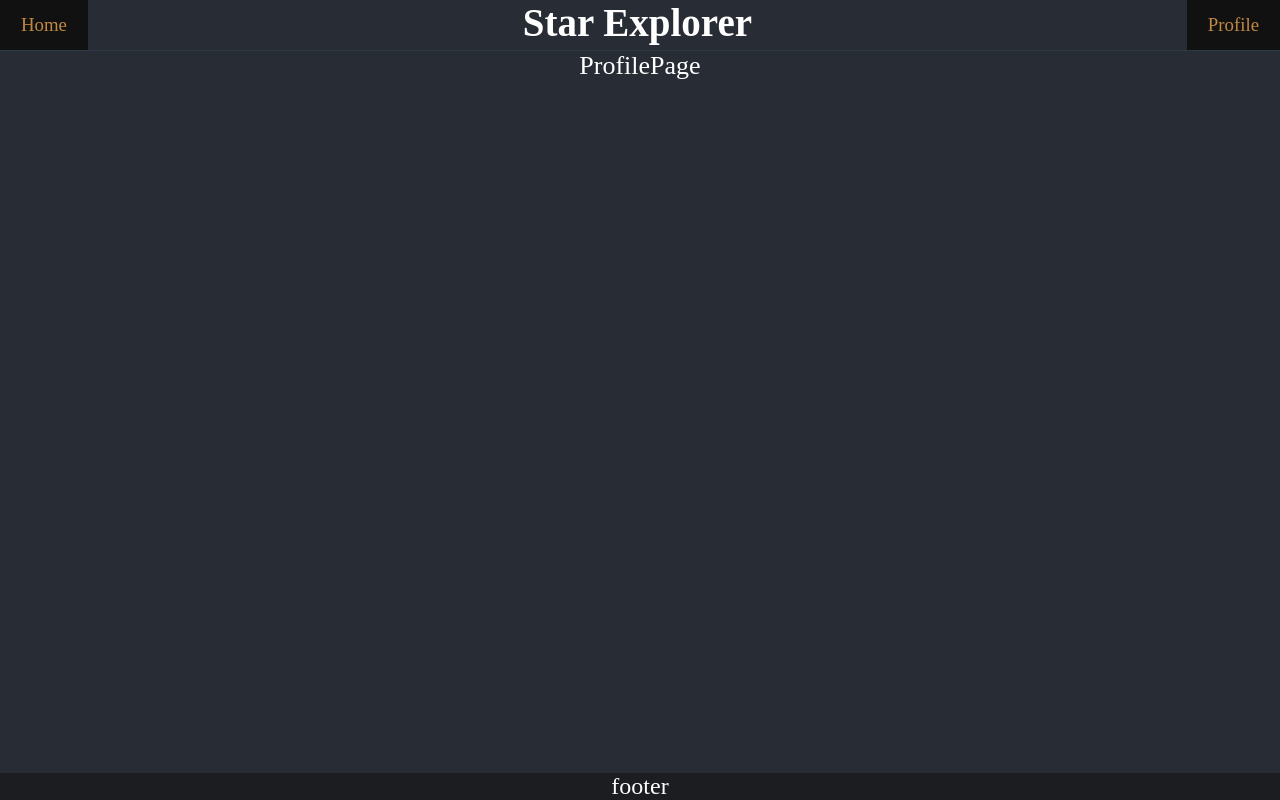
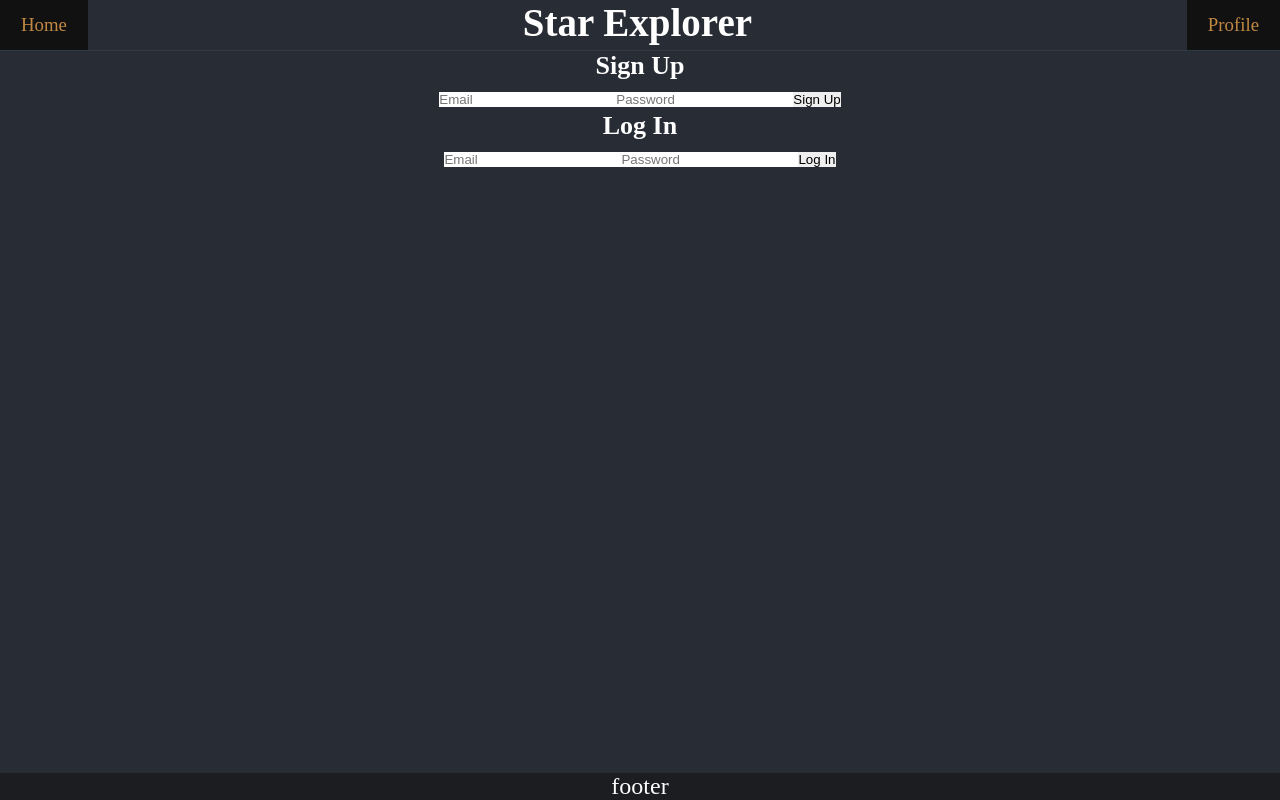
Before and after one commit to SheaDuffy13/T3A2-B_Star-Companion-App, a React (Create React App) app in the folder src/frontend/: page /profile in a window 1280 px wide. Built offline with nearby package versions, Linux system fonts and the light colour scheme; no server answers.

Commit message:
feat: user signup login

```diff
--- a/src/frontend/src/config/api.js
+++ b/src/frontend/src/config/api.js
@@ -11,4 +11,13 @@ const api = axios.create({
   }
 });
 
+// include JWT in the Authorization header of every request that requires authentication
+api.interceptors.request.use(config => {
+  const token = localStorage.getItem('token');
+  if (token) {
+    config.headers.Authorization = `Bearer ${token}`;
+  }
+  return config;
+});
+
 export default api;
--- a/src/frontend/src/pages/ProfilePage.jsx
+++ b/src/frontend/src/pages/ProfilePage.jsx
@@ -1,11 +1,78 @@
+import React, { useState } from 'react';
+import { signup, login } from '../services/authService';
 
 export function ProfilePage() {
 
-    return(
+    const [signupEmail, setSignupEmail] = useState('');
+    const [signupPassword, setSignupPassword] = useState('');
+    const [loginEmail, setLoginEmail] = useState('');
+    const [loginPassword, setLoginPassword] = useState('');
+    const [message, setMessage] = useState('');
+
+    async function handleSignup(event) {
+        event.preventDefault();
+        try {
+          await signup({ email: signupEmail, password: signupPassword });
+          setMessage('User created successfully!');
+        } catch (error) {
+          setMessage(error.response.data.error); // display the error message
+        }
+      }
+
+      async function handleLogin(event) {
+        event.preventDefault();
+        try {
+          await login({ email: loginEmail, password: loginPassword });
+          setMessage('User logged in successfully!');
+        } catch (error) {
+          setMessage(error.response.data.error); // display the error message
+        }
+      }
+
+
+
+      return (
         <div>
-            <p>
-                ProfilePage
-            </p>
+          <h4>Sign Up</h4>
+          <form onSubmit={handleSignup}>
+            <input
+              type="email"
+              value={signupEmail}
+              onChange={event => setSignupEmail(event.target.value)}
+              placeholder="Email"
+              required
+            />
+            <input
+              type="password"
+              value={signupPassword}
+              onChange={event => setSignupPassword(event.target.value)}
+              placeholder="Password"
+              required
+            />
+            <button type="submit">Sign Up</button>
+          </form>
+          <p>{message}</p>
+
+          <h4>Log In</h4>
+          <form onSubmit={handleLogin}>
+            <input
+              type="email"
+              value={loginEmail}
+              onChange={event => setLoginEmail(event.target.value)}
+              placeholder="Email"
+              required
+            />
+            <input
+              type="password"
+              value={loginPassword}
+              onChange={event => setLoginPassword(event.target.value)}
+              placeholder="Password"
+              required
+            />
+            <button type="submit">Log In</button>
+          </form>
+          <p>{message}</p>
         </div>
-    )
+      );
+
 }
--- /dev/null
+++ b/src/frontend/src/services/authService.js
@@ -0,0 +1,39 @@
+import api from '../config/api';
+
+// export async function signup(user) {
+//   try {
+//     const response = await api.post('/api/user/signup', user);
+//     localStorage.setItem('token', response.data.token);
+//   } catch (error) {
+//     console.error(error);
+//   }
+// }
+
+// export async function login(user) {
+//   try {
+//     const response = await api.post('/api/user/login', user);
+//     localStorage.setItem('token', response.data.token);
+//   } catch (error) {
+//     console.error(error);
+//   }
+// }
+
+export async function signup(user) {
+  try {
+    const response = await api.post('/api/user/signup', user);
+    localStorage.setItem('token', response.data.token);
+  } catch (error) {
+    console.error(error);
+    throw error; // re-throw the error
+  }
+}
+
+export async function login(user) {
+  try {
+    const response = await api.post('/api/user/login', user);
+    localStorage.setItem('token', response.data.token);
+  } catch (error) {
+    console.error(error);
+    throw error; // re-throw the error
+  }
+}
```
Also changed, not shown: src/frontend/src/services/authServices.js (deleted, +0 -50 lines).
